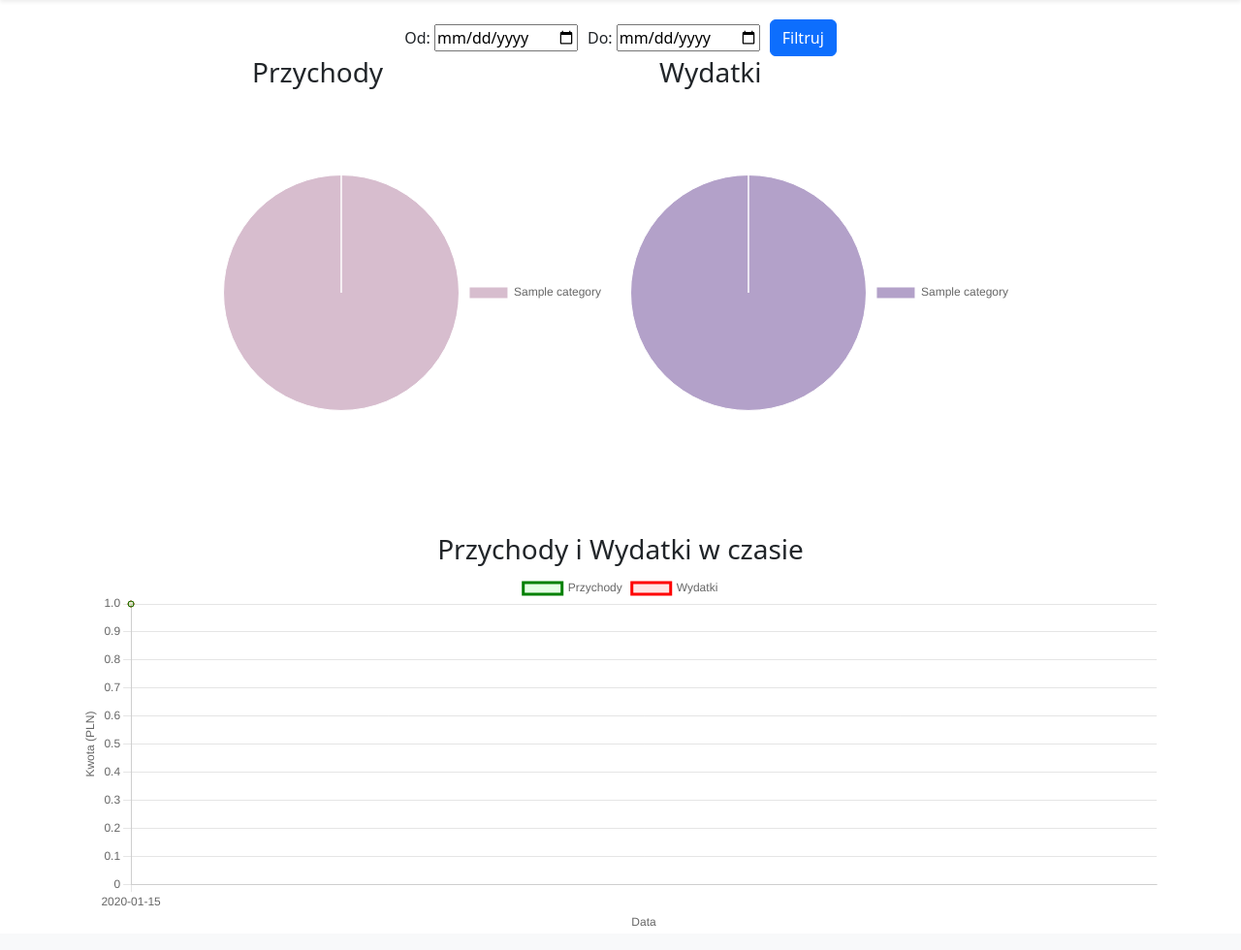
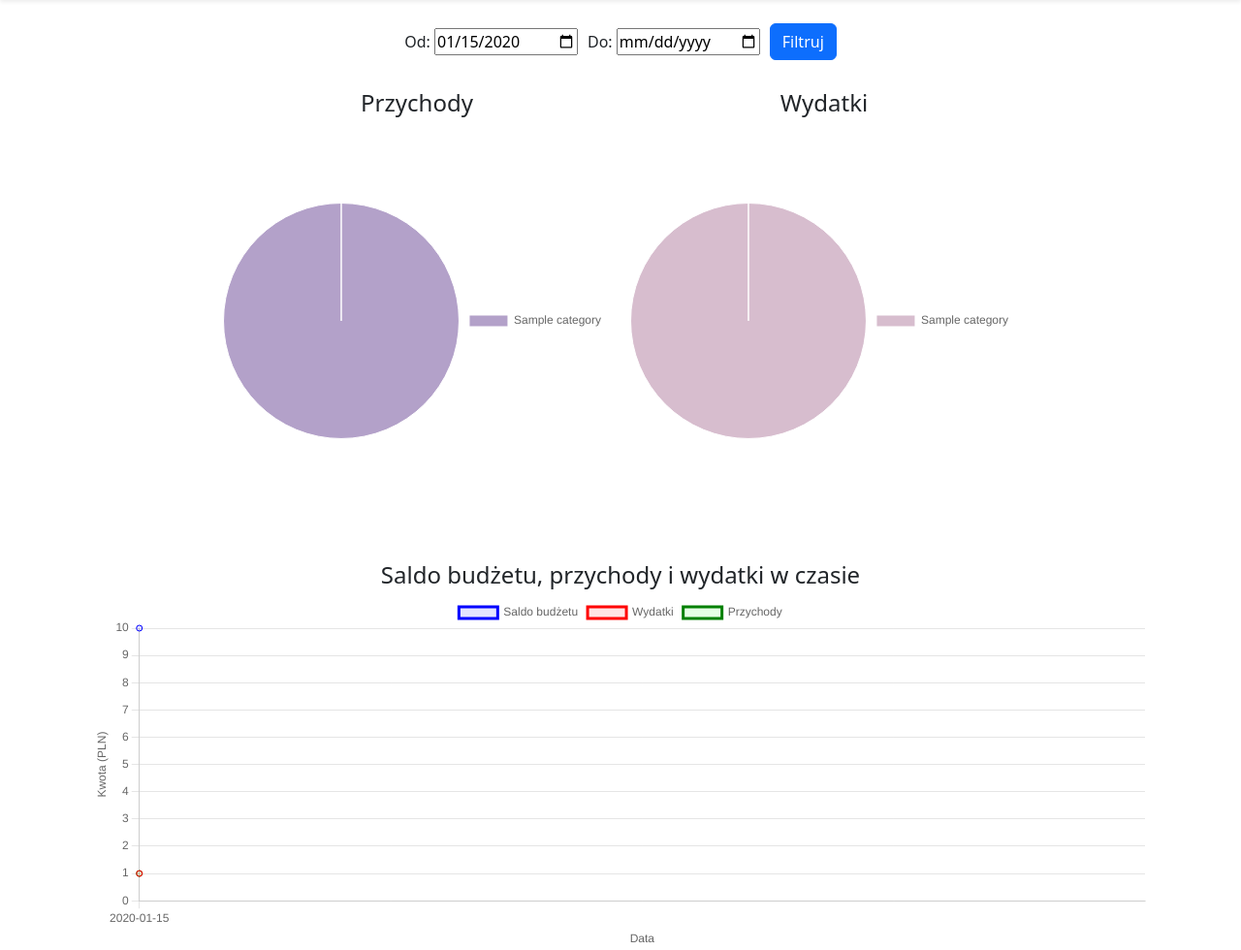
Before and after one commit to infoshareacademy/jpydzr7-team-1, a Django app: page /dashboard/ in a window 1280 px wide. Shown: the part 56-1036 px from the top of the page at 97% size. Before the commit the page ends 1011 px from the top, so only its background shows below. Run offline with Django 5.2, Linux system fonts and the light colour scheme; a user stored in the database is signed in; tables that the repository leaves empty hold one stand-in row (values such as "Sample post").

Commit message:
Aktualizacja dashboardu - poprawiony wykres liniowy

```diff
--- a/Budget_Project/Budget_Application/templates/dashboard.html
+++ b/Budget_Project/Budget_Application/templates/dashboard.html
@@ -1,7 +1,8 @@
 <!DOCTYPE html>
 {% load static %}
-<html>
+<html lang="pl">
 <head>
+  <meta charset="UTF-8">
   <title>Interaktywne wykresy</title>
   <link href="https://cdn.jsdelivr.net/npm/bootstrap@5.3.0/dist/css/bootstrap.min.css" rel="stylesheet">
   <script src="https://cdn.jsdelivr.net/npm/chart.js"></script>
@@ -10,15 +11,13 @@
       display: flex;
       justify-content: center;
       flex-wrap: wrap;
-      margin-top: 0px;
       gap: 20px;
+      margin-top: 30px;
     }
 
     .chart-container {
       min-width: 400px;
       max-width: 400px;
-      padding-top: 0;
-      padding-bottom: 0;
     }
 
     .date-filter-container {
@@ -37,12 +36,17 @@
     .chart-title {
       line-height: 1.2;
       margin-bottom: 10px;
-      padding-left: 30px;  /* Przesunięcie w lewo */
+      text-align: center;
     }
   </style>
 </head>
 <body>
 {% include 'navbar.html' %}
+
+<div class="container mt-4">
+  {% if message %}
+    <div class="alert alert-warning text-center">{{ message }}</div>
+  {% endif %}
 
   <div class="date-filter-container">
     <form method="get" class="date-form">
@@ -52,24 +56,24 @@
     </form>
   </div>
 
+  {% if timeline_dates %}
     <div class="chart-row">
-
-
       <div class="chart-container">
-      <h3 class="chart-title">Przychody</h3>
+        <h4 class="chart-title">Przychody</h4>
         <canvas id="incomeChart"></canvas>
       </div>
 
       <div class="chart-container">
-      <h3 class="chart-title">Wydatki</h3>
+        <h4 class="chart-title">Wydatki</h4>
         <canvas id="expenseChart"></canvas>
       </div>
-
     </div>
 
     <div class="container mt-5">
-    <h3 class="text-center">Przychody i Wydatki w czasie</h3>
+      <h4 class="text-center">Saldo budżetu, przychody i wydatki w czasie</h4>
       <canvas id="timelineChart" height="100"></canvas>
+    </div>
+  {% endif %}
 </div>
 
 <script>
@@ -77,8 +81,11 @@
   const expenseValues = {{ expense_values|safe }};
   const incomeLabels = {{ income_labels|safe }};
   const incomeValues = {{ income_values|safe }};
+  const timelineLabels = {{ timeline_dates|safe }};
+  const timelineExpenses = {{ timeline_expenses|safe }};
+  const timelineIncomes = {{ timeline_incomes|safe }};
+  const timelineBalances = {{ timeline_balances|safe }};
 
-    // Funkcja generująca losowe kolory
   function generateColors(length) {
     const colors = [];
     for (let i = 0; i < length; i++) {
@@ -90,7 +97,28 @@
     return colors;
   }
 
-    // Wykres wydatków
+  if (incomeLabels.length > 0) {
+    new Chart(document.getElementById('incomeChart').getContext('2d'), {
+      type: 'pie',
+      data: {
+        labels: incomeLabels,
+        datasets: [{
+          data: incomeValues,
+          backgroundColor: generateColors(incomeLabels.length),
+          borderColor: '#fff',
+          borderWidth: 1
+        }]
+      },
+      options: {
+        responsive: true,
+        plugins: {
+          legend: { position: 'right' }
+        }
+      }
+    });
+  }
+
+  if (expenseLabels.length > 0) {
     new Chart(document.getElementById('expenseChart').getContext('2d'), {
       type: 'pie',
       data: {
@@ -98,64 +126,48 @@
         datasets: [{
           data: expenseValues,
           backgroundColor: generateColors(expenseLabels.length),
-          borderColor: 'rgba(255, 255, 255, 1)',
+          borderColor: '#fff',
           borderWidth: 1
         }]
       },
       options: {
         responsive: true,
         plugins: {
-          legend: { position: 'right' },
-          tooltip: { enabled: true }
+          legend: { position: 'right' }
         }
       }
     });
+  }
 
-    // Wykres przychodów
-    new Chart(document.getElementById('incomeChart').getContext('2d'), {
-      type: 'pie',
-      data: {
-        labels: incomeLabels,
-        datasets: [{
-          data: incomeValues,
-          backgroundColor: generateColors(incomeLabels.length),
-          borderColor: 'rgba(255, 255, 255, 1)',
-          borderWidth: 1
-        }]
-      },
-      options: {
-        responsive: true,
-        plugins: {
-          legend: { position: 'right' },
-          tooltip: { enabled: true }
-        }
-      }
-    });
-
-    // Dane do wykresu liniowego
-    const timelineLabels = {{ timeline_dates|safe }};
-    const timelineIncome = {{ timeline_incomes|safe }};
-    const timelineExpense = {{ timeline_expenses|safe }};
-
-    // Wykres liniowy
+  if (timelineLabels.length > 0) {
     new Chart(document.getElementById('timelineChart').getContext('2d'), {
       type: 'line',
       data: {
         labels: timelineLabels,
         datasets: [
           {
-            label: 'Przychody',
-            data: timelineIncome,
-            borderColor: 'green',
-            backgroundColor: 'rgba(0,255,0,0.1)',
-            tension: 0.3
+            label: 'Saldo budżetu',
+            data: timelineBalances,
+            borderColor: 'blue',
+            backgroundColor: 'rgba(0,0,255,0.1)',
+            tension: 0.3,
+            fill: true
           },
           {
             label: 'Wydatki',
-            data: timelineExpense,
+            data: timelineExpenses,
             borderColor: 'red',
             backgroundColor: 'rgba(255,0,0,0.1)',
-            tension: 0.3
+            tension: 0.3,
+            fill: false
+          },
+          {
+            label: 'Przychody',
+            data: timelineIncomes,
+            borderColor: 'green',
+            backgroundColor: 'rgba(0,255,0,0.1)',
+            tension: 0.3,
+            fill: false
           }
         ]
       },
@@ -182,6 +194,7 @@
         }
       }
     });
+  }
 </script>
 </body>
 </html>
--- a/Budget_Project/Budget_Application/views.py
+++ b/Budget_Project/Budget_Application/views.py
@@ -668,30 +668,61 @@ def add_category(request, type):
 
 
 
+from django.contrib.auth.decorators import login_required
+from django.shortcuts import render
+from django.db.models import Sum
+from collections import defaultdict
+from decimal import Decimal
+import json
+
+from .models import DataTransaction, Budget, User
+
+import json
+from collections import defaultdict
+from decimal import Decimal
+
+from django.contrib.auth.decorators import login_required
+from django.db.models import Sum
+from django.shortcuts import render
+
+from .models import DataTransaction, Budget, User  # Upewnij się, że masz właściwe importy
+
+
+from collections import defaultdict
+from django.contrib.auth.decorators import login_required
+from django.db.models import Sum
+from django.shortcuts import render
+import json
+
 @login_required
 def dashboard(request):
     user = request.user
+    budget = Budget.objects.filter(user_id=user).first()
 
-    # Pobranie transakcji – dla rodziny lub tylko dla siebie
-    if user.family:
-        members = User.objects.filter(family=user.family)
-        qs = DataTransaction.objects.filter(id_user__in=members)
-    else:
-        qs = DataTransaction.objects.filter(id_user=user)
+    if not budget:
+        return render(request, 'dashboard.html', {'message': 'Nie masz zdefiniowanego budżetu'})
 
-    # Filtr czasowy
+    initial_amount = budget.budget_initial_amount
+    budget_start_date = budget.budget_init_date
+
+    qs = DataTransaction.objects.filter(id_user=user)
+    qs = qs.filter(transaction_date__gte=budget_start_date)
+
     start_date = request.GET.get('start_date')
     end_date = request.GET.get('end_date')
+
     if start_date:
-        qs = qs.filter(transaction_date__gte=start_date)
+        start_date_obj = max(start_date, str(budget_start_date))
+        qs = qs.filter(transaction_date__gte=start_date_obj)
+    else:
+        start_date = str(budget_start_date)
+
     if end_date:
         qs = qs.filter(transaction_date__lte=end_date)
 
-    # Agregacja wydatków i przychodów po kategorii
     expense_data = qs.filter(expense__isnull=False).values('category__category_name').annotate(total=Sum('expense'))
     income_data = qs.filter(income__isnull=False).values('category__category_name').annotate(total=Sum('income'))
 
-    # 📈 Agregacja przychodów i wydatków po dacie (do wykresu liniowego)
     timeline_data = defaultdict(lambda: {'income': 0, 'expense': 0})
     for t in qs:
         date = t.transaction_date.strftime('%Y-%m-%d')
@@ -703,17 +734,23 @@ def dashboard(request):
     timeline_incomes = [d[1]['income'] for d in sorted_timeline]
     timeline_expenses = [d[1]['expense'] for d in sorted_timeline]
 
+    balances = []
+    current_balance = initial_amount
+    for income, expense in zip(timeline_incomes, timeline_expenses):
+        current_balance += income - expense
+        balances.append(round(current_balance, 2))
+
     context = {
-        'start_date': start_date or '',
+        'start_date': start_date,
         'end_date': end_date or '',
         'expense_labels': [e['category__category_name'] for e in expense_data],
         'expense_values': [e['total'] for e in expense_data],
         'income_labels': [i['category__category_name'] for i in income_data],
         'income_values': [i['total'] for i in income_data],
-        # 📤 Nowe dane dla wykresu liniowego
         'timeline_dates': json.dumps(timeline_dates),
+        'timeline_expenses': json.dumps(timeline_expenses),
         'timeline_incomes': json.dumps(timeline_incomes),
-        'timeline_expenses': json.dumps(timeline_expenses),
+        'timeline_balances': json.dumps(balances),
     }
 
     return render(request, 'dashboard.html', context)
```
Lines whose indentation alone changed are shown as unchanged.
